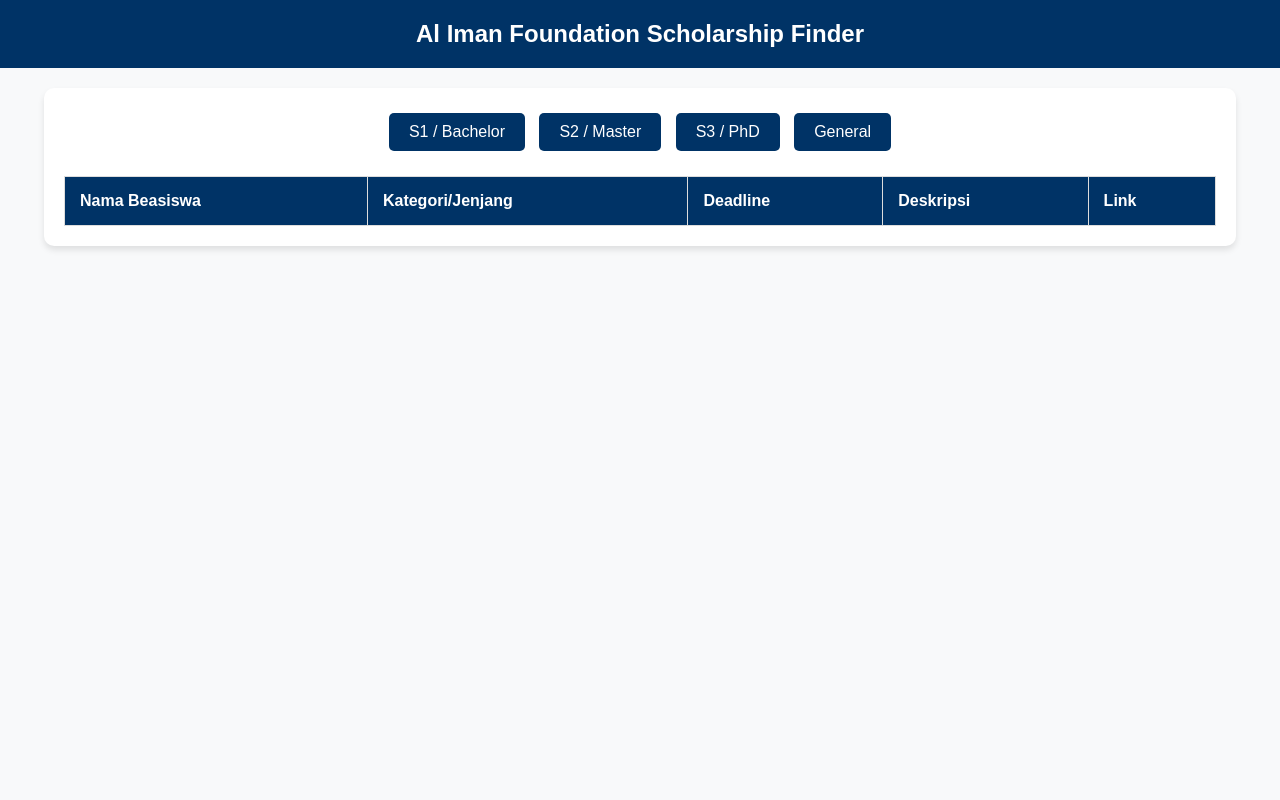
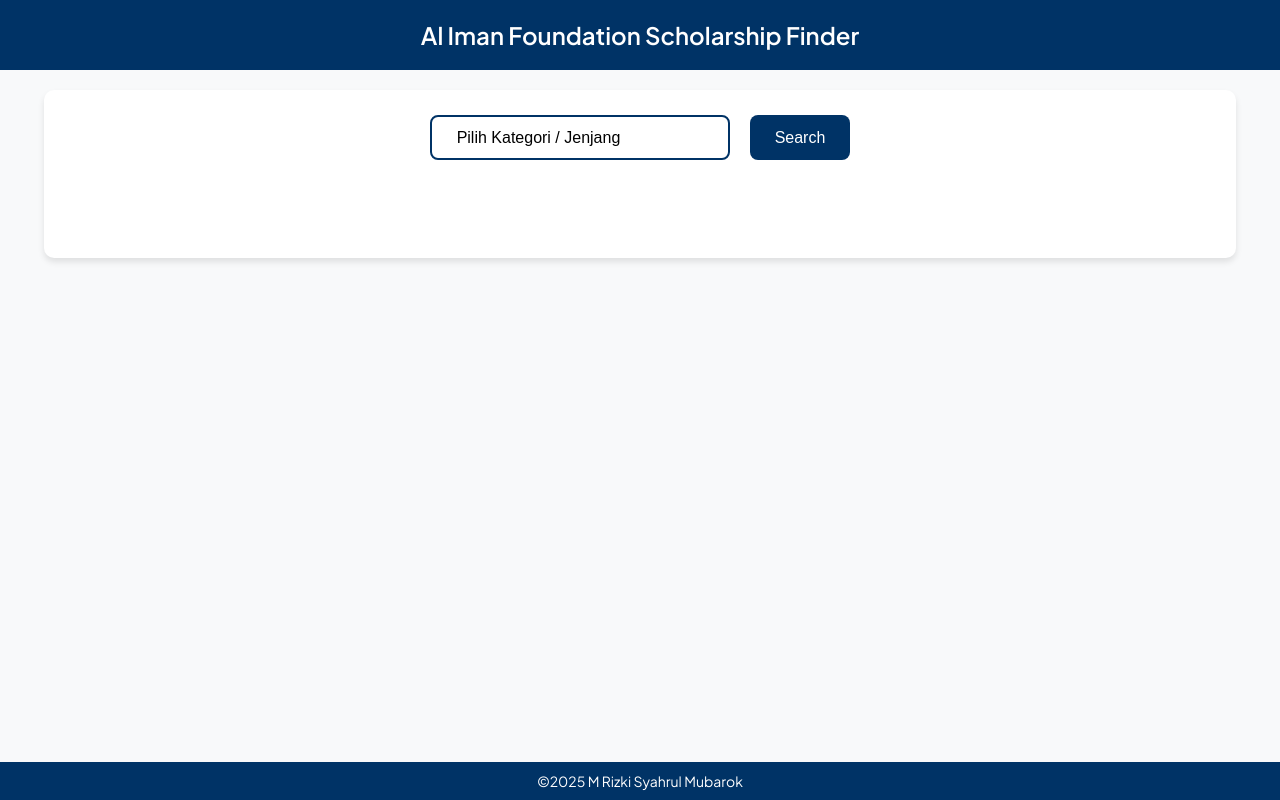
Before and after one commit to alimanfoundation/scholarship-finder, a plain HTML site: page index.html in a window 1280 px wide. Drawn offline with Linux system fonts and the light colour scheme.

Commit message:
Updated index.html with new design

```diff
--- a/index.html
+++ b/index.html
@@ -4,20 +4,28 @@
     <meta charset="UTF-8">
     <meta name="viewport" content="width=device-width, initial-scale=1.0">
     <title>Al Iman Foundation Scholarship Finder</title>
+    <link href="https://fonts.googleapis.com/css2?family=Plus+Jakarta+Sans:wght@400;500;600&display=swap" rel="stylesheet">
     <style>
         body {
-            font-family: Arial, sans-serif;
+            font-family: 'Plus Jakarta Sans', sans-serif;
             background-color: #f8f9fa;
             margin: 0;
             padding: 0;
             text-align: center;
+            display: flex;
+            flex-direction: column;
+            min-height: 100vh;
         }
         header {
             background-color: #003366;
             color: white;
-            padding: 20px;
+            padding: 20px 0;
             font-size: 24px;
             font-weight: bold;
+            border-radius: 0;
+            margin: 0;
+            width: 100%;
+            box-sizing: border-box;
         }
         .container {
             width: 90%;
@@ -27,36 +35,91 @@
             padding: 20px;
             border-radius: 10px;
             box-shadow: 0px 4px 6px rgba(0, 0, 0, 0.1);
+            animation: fadeIn 0.5s ease-in-out;
         }
         .filter-buttons {
             margin-bottom: 20px;
+            display: flex;
+            justify-content: center;
+            gap: 10px;
         }
-        .filter-buttons button {
+        .filter-buttons button, .filter-buttons select {
             background-color: #003366;
             color: white;
             border: none;
-            padding: 10px 20px;
+            padding: 12px 25px;
             margin: 5px;
-            border-radius: 5px;
+            border-radius: 8px;  /* Slight rounding for a neat look */
             cursor: pointer;
             font-size: 16px;
+            transition: all 0.3s ease;
+            display: flex;
+            align-items: center;
         }
-        .filter-buttons button:hover {
-            background-color: #0055aa;
+        .filter-buttons button:hover, .filter-buttons select:hover {
+            background-color: #004f92; /* Change to a darker blue for readability */
+        }
+        .filter-buttons select {
+            appearance: none;
+            background-color: white;
+            color: black; /* Text color changed to black */
+            padding: 12px 25px;
+            font-size: 16px;
+            border-radius: 8px;  /* Slight rounding for the dropdown */
+            cursor: pointer;
+            transition: all 0.3s ease;
+            width: 300px;  /* Adjusted to make the box longer */
+            position: relative;
+            border: 2px solid #003366; /* Added border for visibility */
+        }
+        .filter-buttons select:focus {
+            outline: none;
+            box-shadow: 0 0 5px rgba(0, 85, 170, 0.7);
+        }
+        .filter-buttons select:after {
+            content: '\2193'; /* Downwards arrow */
+            position: absolute;
+            right: 15px;
+            top: 50%;
+            transform: translateY(-50%);
+            font-size: 20px;
+            color: #003366;
+        }
+        .filter-buttons select:hover {
+            background-color: #e6f1ff;  /* Typical hover for dropdown (light blue) */
+            color: #003366; /* Text color changed to blue when hovering */
         }
         table {
             width: 100%;
             border-collapse: collapse;
             margin-top: 20px;
+            opacity: 0;
+            transition: opacity 0.5s ease-in-out;
         }
         th, td {
             border: 1px solid #ddd;
             padding: 15px;
             text-align: left;
+            transition: background-color 0.3s;
         }
         th {
             background-color: #003366;
             color: white;
+        }
+        tr:hover {
+            background-color: #f1f1f1;
+        }
+        footer {
+            background-color: #003366;
+            color: white;
+            padding: 10px;
+            font-size: 14px;
+            text-align: center;
+            margin-top: auto;
+        }
+        @keyframes fadeIn {
+            0% { opacity: 0; }
+            100% { opacity: 1; }
         }
     </style>
 </head>
@@ -64,12 +127,16 @@
     <header>Al Iman Foundation Scholarship Finder</header>
     <div class="container">
         <div class="filter-buttons">
-            <button onclick="filterCategory('bachelor')">S1 / Bachelor</button>
-            <button onclick="filterCategory('master')">S2 / Master</button>
-            <button onclick="filterCategory('phd')">S3 / PhD</button>
-            <button onclick="filterCategory('general')">General</button>
+            <select id="categorySelect">
+                <option value="">Pilih Kategori / Jenjang</option>
+                <option value="S1">S1 / Bachelor</option>
+                <option value="S2">S2 / Master</option>
+                <option value="S3">S3 / PhD</option>
+                <option value="General">General</option>
+            </select>
+            <button id="searchButton">Search</button>
         </div>
-        <table>
+        <table id="scholarshipTable">
             <thead>
                 <tr>
                     <th>Nama Beasiswa</th>
@@ -80,14 +147,60 @@
                 </tr>
             </thead>
             <tbody id="scholarship-list">
-                <!-- Data scholarships will be inserted here dynamically -->
+                <!-- Scholarships data will be inserted here -->
             </tbody>
         </table>
     </div>
+    <footer>
+        ©2025 M Rizki Syahrul Mubarok
+    </footer>
+
     <script>
+        document.getElementById('searchButton').addEventListener('click', function() {
+            let category = document.getElementById('categorySelect').value;
+            if (category) {
+                filterCategory(category);
+            } else {
+                alert('Please select a category!');
+            }
+        });
+
         function filterCategory(category) {
-            alert('Filtering scholarships for: ' + category);
-            // Logic to filter scholarships by category will be added later
+            // Animation for smooth transition
+            document.getElementById('scholarshipTable').style.opacity = 0;
+            setTimeout(function() {
+                // Fetch data from Google Sheets
+                fetchScholarships(category);
+                document.getElementById('scholarshipTable').style.opacity = 1;
+            }, 500);
+        }
+
+        function fetchScholarships(category) {
+            const sheetUrl = 'https://spreadsheets.google.com/feeds/list/1wGCTUp_gm4nM4QBkBJfyGEjMefaIzR2RLVwzYzwrk0U/od6/public/values?alt=json';
+
+            fetch(sheetUrl)
+                .then(response => response.json())
+                .then(data => {
+                    const entries = data.feed.entry;
+                    const scholarships = entries.filter(entry => entry.gsx$kategori.$t === category);
+                    displayScholarships(scholarships);
+                })
+                .catch(error => console.error('Error fetching data:', error));
+        }
+
+        function displayScholarships(scholarships) {
+            let tableBody = document.getElementById('scholarship-list');
+            tableBody.innerHTML = '';  // Clear existing data
+            scholarships.forEach(function(scholarship) {
+                let row = `<tr>
+                    <td>${scholarship.gsx$namabeasiswa.$t}</td>
+                    <td>${scholarship.gsx$kategori.$t}</td>
+                    <td>${scholarship.gsx$deadline.$t}</td>
+                    <td>${scholarship.gsx$deskripsi.$t}</td>
+                    <td><a href="${scholarship.gsx$link.$t}" target="_blank">Apply</a></td>
+                </tr>`;
+                tableBody.innerHTML += row;
+            });
         }
     </script>
 </body>
```
